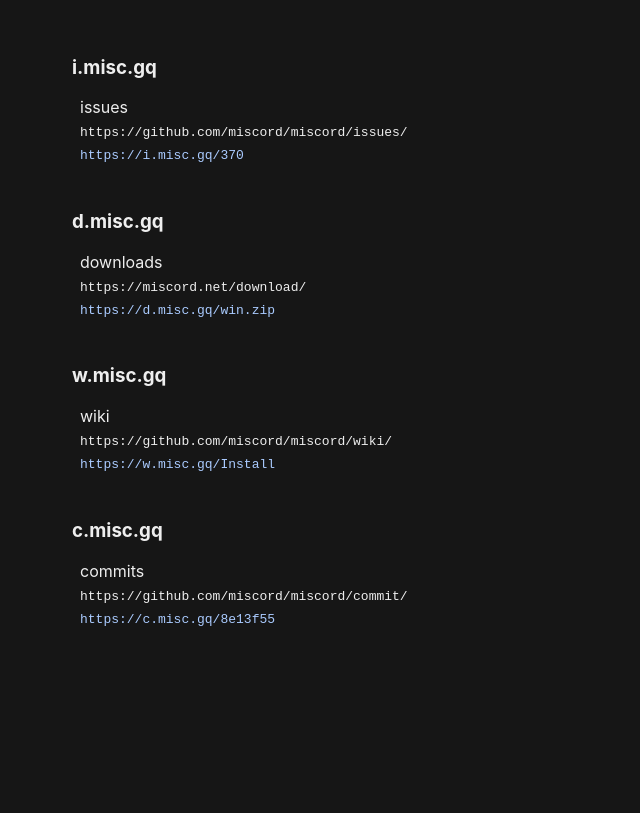
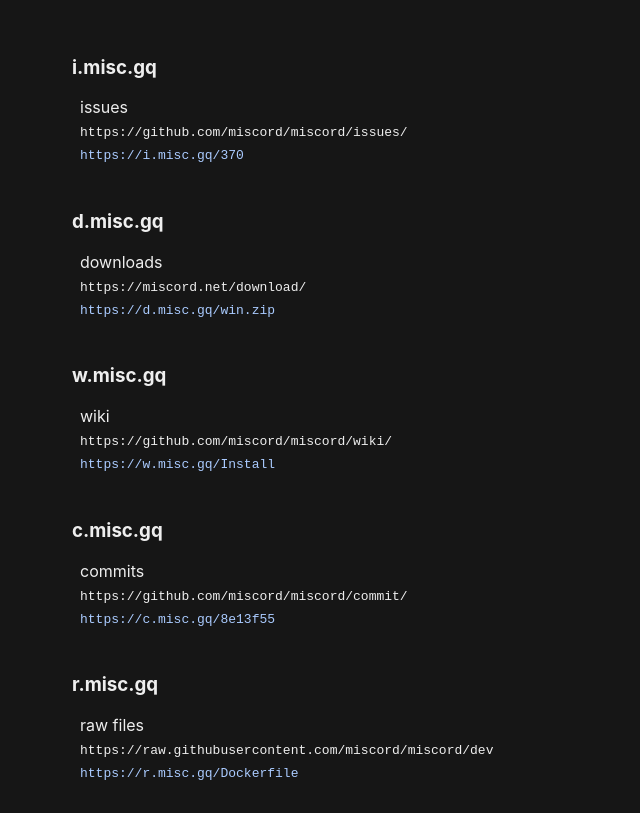
Before and after one commit to miscord/misc.gq, a plain HTML site: page index.html in a window 1280 px wide. Shown: the part 138-951 px from the top of the page, without its empty margins (0-640 px from the left). Before the commit the page ends 800 px from the top, so only its background shows below. Drawn offline with Linux system fonts and the light colour scheme.

Commit message:
Added docs for r.misc.gq

```diff
--- a/index.html
+++ b/index.html
@@ -45,5 +45,10 @@
   <p>commits</p>
   <p class="link">https://github.com/miscord/miscord/commit/</p>
   <p class="link"><a href="https://c.misc.gq/8e13f55">https://c.misc.gq/8e13f55</a></p>
+  <br />
+  <h3>r.misc.gq</h3>
+  <p>raw files</p>
+  <p class="link">https://raw.githubusercontent.com/miscord/miscord/dev</p>
+  <p class="link"><a href="https://r.misc.gq/Dockerfile">https://r.misc.gq/Dockerfile</a></p>
 </body>
 </html>
```
Also changed, not shown: 1 other file.
